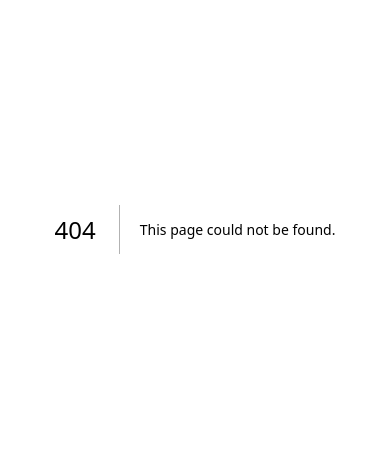
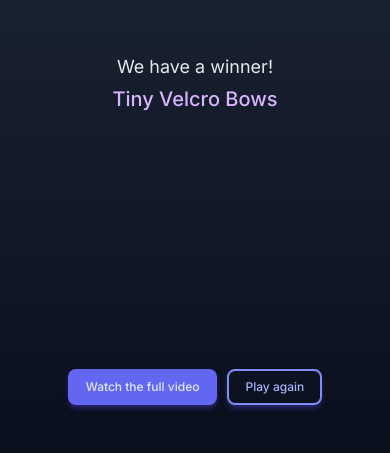
Before and after one commit to hynekfisera/asmr, a Next.js app: page /preference/result/1 in a window 390 px wide. Before the commit this address had no page. Shown: the part 193-646 px from the top of the page. Built offline with nearby package versions, Linux system fonts and the light colour scheme.

Commit message:
Display result & responsive design

```diff
--- a/app/globals.css
+++ b/app/globals.css
@@ -14,11 +14,15 @@
   }
 
   .btn {
-    @apply border-2 inline-block px-4 py-2 text-sm font-medium rounded-lg shadow-md shadow-indigo-900/75;
+    @apply border-2 inline-block px-4 py-2 text-xs md:text-sm font-medium rounded-lg shadow-md shadow-indigo-900/75;
   }
 
   .btn-primary {
     @apply border-transparent bg-indigo-500 hover:bg-indigo-600 text-indigo-100 transition duration-200;
+  }
+
+  .btn-secondary {
+    @apply border-indigo-400 hover:border-indigo-500 text-indigo-300 transition duration-200;
   }
 
   .btn-blue {
--- a/app/page.tsx
+++ b/app/page.tsx
@@ -2,10 +2,10 @@ import Link from "next/link";
 
 export default function Home() {
   return (
-    <main className="flex flex-col justify-center items-center">
+    <main className="flex flex-col justify-center items-center px-6 py-12 md:py-6">
       <div className="max-w-screen-md flex flex-col justify-center items-center gap-6">
-        <h1 className="text-5xl font-light text-gray-200 shadow text-center">Interactive ASMR experience</h1>
-        <p className="text-gray-300 text-center">
+        <h1 className="text-2xl md:text-3xl lg:text-4xl xl:text-5xl font-light text-gray-200 shadow text-center">Interactive ASMR experience</h1>
+        <p className="text-gray-300 text-center text-sm sm:text-base">
           Inspired by &quot;this or that&quot; test from{" "}
           <Link href="https://youtu.be/rlOQMh98S9w" className="link" target="_blank" rel="noopener noreferrer">
             this video
@@ -20,7 +20,7 @@ export default function Home() {
           </Link>
           . This website allows you to try this test out by yourself.
         </p>
-        <p className="text-gray-300 text-center">Two ASMR triggers will appear. Once you decide which one you like more, click on the button below the video. After you finish the test, you will be able to see your #1 trigger.</p>
+        <p className="text-gray-300 text-center text-sm sm:text-base">Two ASMR triggers will appear. Once you decide which one you like more, click on the button below the video. After you finish the test, you will be able to see your #1 trigger.</p>
         <Link href="/preference" className="btn btn-primary">
           Start preference test
         </Link>
--- a/app/preference/page.tsx
+++ b/app/preference/page.tsx
@@ -8,7 +8,7 @@ import { useRouter } from "next/navigation";
 _triggers.sort(() => Math.random() - 0.5);
 
 export default function Preference() {
-  const [triggers, setTriggers] = useState<Trigger[]>(_triggers.filter((t, i) => i < 4));
+  const [triggers, setTriggers] = useState<Trigger[]>(_triggers.filter((t, i) => i <= 8));
   const [index, setIndex] = useState(0);
   const triggersForNextRound = useRef<Trigger[]>([]);
   const router = useRouter();
@@ -32,14 +32,15 @@ export default function Preference() {
   };
 
   return (
-    <main className="flex flex-col justify-center items-center">
-      <h1 className="text-3xl font-semibold text-gray-200 mb-1">
+    <main className="flex flex-col justify-center items-center px-6 py-12 md:py-6">
+      <h1 className="text-3xl font-semibold text-gray-200 mb-0.5">
         <span className="text-blue-300">This</span> or <span className="text-purple-300">that</span>
       </h1>
+      <div className="mb-1 text-center text-sm text-gray-300">Round {3 - Math.log2(triggers.length / 2)} of 3</div>
       <div className="mb-6 max-w-lg text-center text-xs text-gray-400">
         Click <strong className="font-semibold">Play</strong> and listen to both triggers. Feel free to replay them as many times as you want. Then make a decision and click <strong className="font-semibold">Pick this one</strong> under your preferred trigger.
       </div>
-      <div className="w-full max-w-screen-xl mx-auto grid grid-cols-2 gap-6">
+      <div className="w-full max-w-screen-xl mx-auto grid md:grid-cols-2 gap-10 md:gap-6">
         <Player trigger={currentTrigger1} blue={true} onPick={() => handlePick(currentTrigger1)} />
         <Player trigger={currentTrigger2} blue={false} onPick={() => handlePick(currentTrigger2)} />
       </div>
--- /dev/null
+++ b/app/preference/result/[id]/page.tsx
@@ -0,0 +1,47 @@
+"use client";
+import React, { useState, useEffect, useRef } from "react";
+import _triggers from "@/resources/triggers";
+import ReactPlayer from "react-player";
+import Link from "next/link";
+
+export default function Result({ params }: { params: { id: string } }) {
+  const [isLoaded, setIsLoaded] = useState<boolean>(false);
+  const playerRef = useRef<ReactPlayer>(null);
+
+  const trigger = _triggers.find((t) => `${t.id}` === params.id);
+
+  const handleStart = (): void => {
+    playerRef.current?.seekTo(trigger?.start || 0);
+  };
+
+  useEffect(() => {
+    setIsLoaded(true);
+  }, []);
+
+  return (
+    <main className="flex flex-col justify-center items-center px-6 py-12 md:py-6">
+      {trigger && (
+        <div className="flex flex-col items-center w-full gap-8">
+          <div>
+            <h1 className="text-lg sm:text-xl md:text-2xl text-center text-gray-200 mb-1">We have a winner!</h1>
+            <h2 className="text-xl sm:text-2xl md:text-3xl font-medium text-purple-300 text-center">{trigger.name}</h2>
+          </div>
+          {isLoaded && (
+            <div className="w-full aspect-video max-w-md">
+              <ReactPlayer ref={playerRef} url={trigger.url} controls={true} onError={(e) => console.log(e)} width="100%" height="100%" onStart={handleStart} />
+            </div>
+          )}
+          <div className="flex flex-wrap justify-center gap-2.5">
+            <Link href={trigger.url} className="btn btn-primary" target="_blank" rel="noopener noreferrer">
+              Watch the full video
+            </Link>
+            <Link href="/" className="btn btn-secondary">
+              Play again
+            </Link>
+          </div>
+        </div>
+      )}
+      {!trigger && <h1>Invalid trigger id</h1>}
+    </main>
+  );
+}
--- a/resources/triggers.ts
+++ b/resources/triggers.ts
@@ -29,6 +29,34 @@ const triggers: Trigger[] = [
     start: 1797,
     end: 1820,
   },
+  {
+    id: 5,
+    name: "Silicone Brush",
+    url: "https://youtu.be/yCATglIFf_I",
+    start: 749,
+    end: 768,
+  },
+  {
+    id: 6,
+    name: "Ear Pick",
+    url: "https://youtu.be/yCATglIFf_I",
+    start: 1895,
+    end: 1921,
+  },
+  {
+    id: 7,
+    name: "Mic Brushing",
+    url: "https://youtu.be/HUlpQaAnDd0",
+    start: 1286,
+    end: 1312,
+  },
+  {
+    id: 8,
+    name: "Lens Brushing",
+    url: "https://youtu.be/HUlpQaAnDd0",
+    start: 1483,
+    end: 1504,
+  },
 ];
 
 export default triggers;
```
